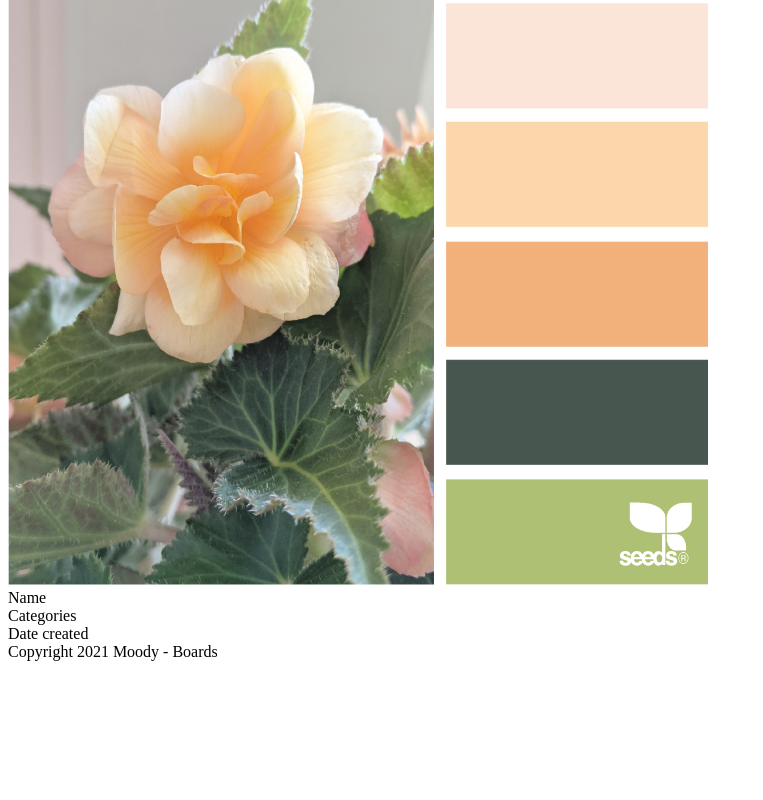
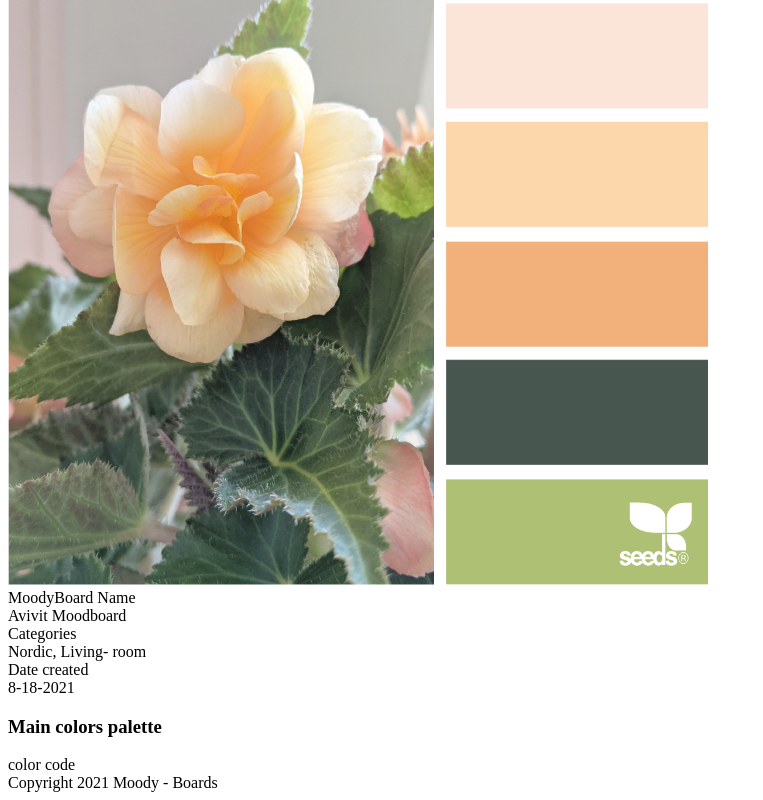
Before and after one commit to Avivitw/moody-board, a Next.js app: page /board in a window 1280 px wide. Shown: the part 213-1013 px from the top of the page, without its empty margins (0-763 px from the left). Before the commit the page ends 882 px from the top, so only its background shows below. Built offline with nearby package versions, Linux system fonts and the light colour scheme.

Commit message:
Added css and content to board page

```diff
--- /dev/null
+++ b/components/Palette.js
@@ -0,0 +1,5 @@
+const Palette = () => {
+  return <div>color code</div>;
+};
+
+export default Palette;
--- a/pages/board.js
+++ b/pages/board.js
@@ -1,21 +1,29 @@
 import Image from "next/image";
+import Palette from "../components/Palette";
 
 export default function Board() {
   return (
-    <div>
+    <>
+      <div class="flex flex-row bg-secondaryA">
         <div>
           <Image
             src="/6_21__Color_Bloom.png"
-          alt="Picture of ta moodboard"
+            alt="Picture of a moodboard"
             width={700}
             height={700}
           />
+        </div>
         <div>
-          <div>Name</div>
-          <div>Categories</div>
-          <div>Date created</div>
+          <div class="div-board">MoodyBoard Name</div>
+          <span class="m-8">Avivit Moodboard</span>
+          <div class="div-board">Categories</div>
+          <span class="m-8">Nordic, Living- room</span>
+          <div class="div-board">Date created</div>
+          <span class="m-8">8-18-2021</span>
         </div>
       </div>
-    </div>
+      <h3 class="palette">Main colors palette</h3>
+      <Palette></Palette>
+    </>
   );
 }
```
Lines whose indentation alone changed are shown as unchanged.
